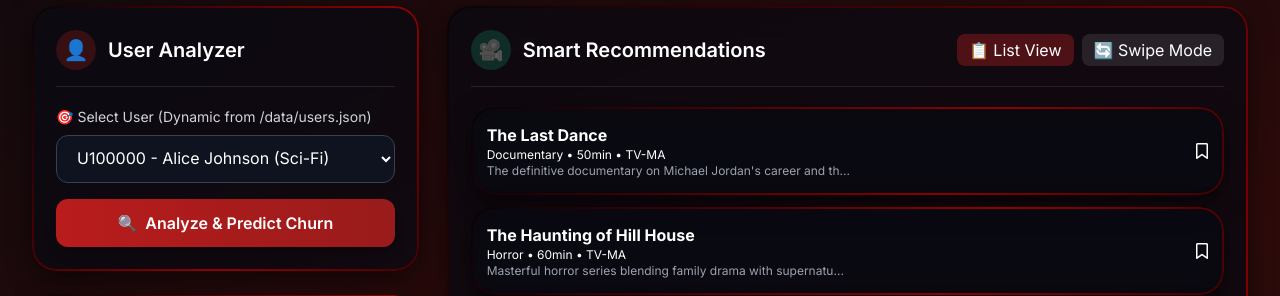
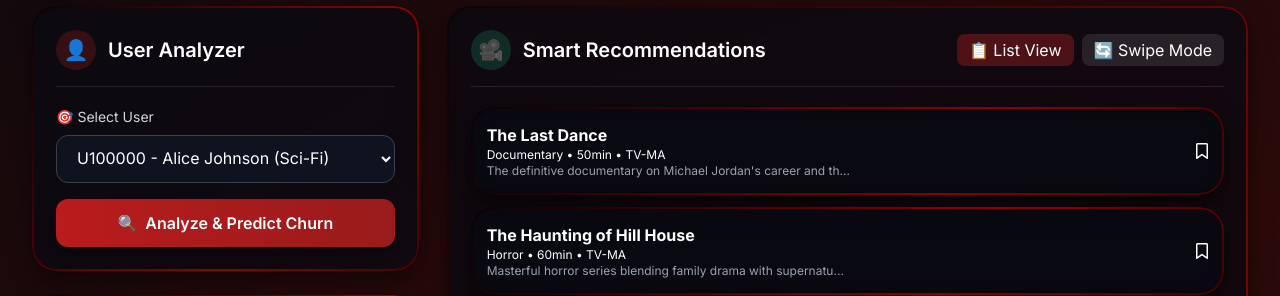
Before and after one commit to sujalprajapati979-png/streamlytics, a Flask app: page / in a window 1280 px wide. Shown: the part 273-569 px from the top of the page. Run offline with Flask 3, Linux system fonts and the light colour scheme; parts of the project's set-up code (start-up, migrations or seed data) failed here and were passed over; some libraries are stand-ins or nearby versions.

Commit message:
Update index.html

```diff
--- a/templates/index.html
+++ b/templates/index.html
@@ -319,7 +319,7 @@
                     </div>
                     <div class="space-y-4">
                         <div>
-                            <label class="text-sm text-gray-300 block mb-2">🎯 Select User (Dynamic from /data/users.json)</label>
+                            <label class="text-sm text-gray-300 block mb-2">🎯 Select User </label>
                             <select id="userIdSelect" class="w-full bg-gray-900/70 border border-gray-700 rounded-xl px-4 py-3 focus:outline-none focus:ring-2 focus:ring-red-500 transition">
                                 <option value="">Loading users...</option>
                             </select>
```
